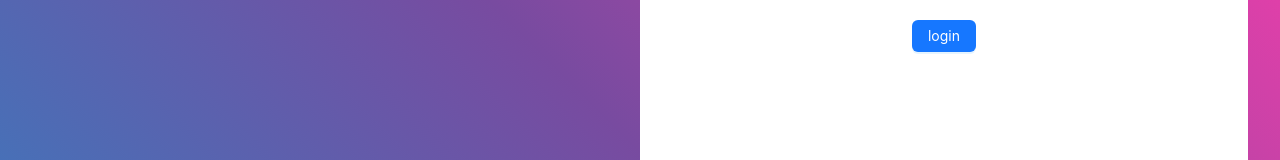
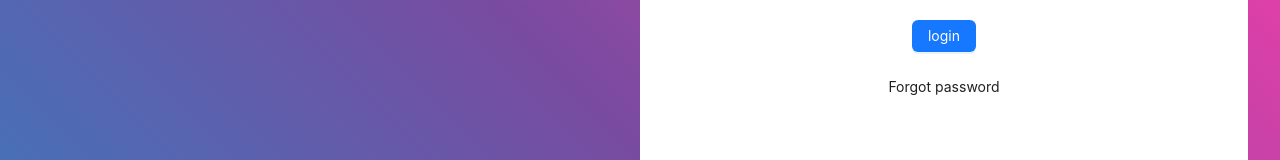
Before and after one commit to MuhammadAsif46/Authentication-with-Appwrite, a React (Vite) app: page / in a window 1280 px wide. Shown: the part 249-409 px from the top of the page. Built offline with nearby package versions, Linux system fonts and the light colour scheme; the HTML template or start-up script is replaced by a standard one.

Commit message:
forget password work 80% complete

```diff
--- a/src/components/Login/AntdForm/AntdForm.jsx
+++ b/src/components/Login/AntdForm/AntdForm.jsx
@@ -30,7 +30,7 @@ const AntdForm = () => {
   console.log(error);
   return (
     <>
-    {error && <div className="text-red-700">{error}</div>}
+      {error && <div className="text-red-600">{error}</div>}
       <Form
         name="basic"
         initialValues={{
@@ -94,6 +94,15 @@ const AntdForm = () => {
             login
           </Button>
         </Form.Item>
+
+        <div>
+          <Link
+            to="/update-password"
+            className="text-blue-800 hover:bg-slate-300 p-2 rounded-lg hover:text-blue-700"
+          >
+            Forgot password
+          </Link>
+        </div>
       </Form>
     </>
   );
--- a/src/components/Profile/Profile.jsx
+++ b/src/components/Profile/Profile.jsx
@@ -1,6 +1,6 @@
 import React, { useEffect, useState } from "react";
 import boyImage from "../../assets/boy.jpg";
-import { useNavigate } from "react-router-dom";
+import { useNavigate, Link } from "react-router-dom";
 import { account } from "../../appwrite/appwriteConfig";
 
 const Profile = () => {
@@ -28,7 +28,7 @@ const Profile = () => {
 
   return (
     <>
-      {isLoggedIn ? (
+      {isLoggedIn && isLoggedIn ? (
         <>
           <h1 className="p-4 text-4xl text-white">Profile Page</h1>
           <div className="bg-white mx-auto gap-4 p-4 rounded-2xl w-[40%] flex flex-col justify-center items-center">
@@ -48,13 +48,6 @@ const Profile = () => {
               laboriosam ex nostrum.
             </p>
             <p className="text-xl">Hello {isLoggedIn.name}</p>
-            <div className="flex gap-3">
-              <button
-                className="btn btn-secondary rounded-full"
-                onClick={() => navigate("/update-password")}
-              >
-                Update Password
-              </button>
             <button
               className="btn btn-danger rounded-full"
               onClick={logoutHandler}
@@ -62,11 +55,10 @@ const Profile = () => {
               Logout
             </button>
           </div>
-          </div>
         </>
       ) : (
         <div className="bg-white p-4">
-          <p className="mt-4">
+          <p>
             Please Login To see Profile{" "}
             <Link to="/">
               <span className="bg-blue-600 p-2 cursor-pointer text-white rounded-md">
--- a/src/components/UpdatePassword/UpdatePasswordForm/UpdatePasswordForm.jsx
+++ b/src/components/UpdatePassword/UpdatePasswordForm/UpdatePasswordForm.jsx
@@ -1,14 +1,32 @@
 import React from "react";
 import { Button, Checkbox, Form, Input } from "antd";
-import { Link } from "react-router-dom";
+import { Link, useNavigate } from "react-router-dom";
+import { account } from "../../../appwrite/appwriteConfig";
 
-const onFinish = (values) => {
+const UpdatePasswordForm = () => {
+  const navigate = useNavigate();
+  const onFinish = async (values) => {
     console.log("Success:", values);
+
+    const { password } = values;
+
+    try {
+      const result = await account.updatePassword(
+        password, // password
+        "password" // oldPassword (optional)
+      );
+      console.log(result.password);
+      navigate("/profile");
+    } catch (error) {
+      console.log(error);
+    }
   };
+
   const onFinishFailed = (errorInfo) => {
     console.log("Failed:", errorInfo);
   };
-const UpdatePasswordForm = () => (
+
+  return (
     <Form
       name="basic"
       initialValues={{
@@ -18,7 +36,6 @@ const UpdatePasswordForm = () => (
       onFinishFailed={onFinishFailed}
       autoComplete="off"
     >
-
       <Form.Item
         name="password"
         rules={[
@@ -33,12 +50,12 @@ const UpdatePasswordForm = () => (
 
       <Form.Item
         name="oldpassword"
-      rules={[
-        {
-          required: true,
-          message: "Please input your oldpassword!",
-        },
-      ]}
+        // rules={[
+        //   {
+        //     required: true,
+        //     message: "Please input your oldpassword!",
+        //   },
+        // ]}
       >
         <Input.Password className="w-96" placeholder="Oldpassword(optional)" />
       </Form.Item>
@@ -50,4 +67,5 @@ const UpdatePasswordForm = () => (
       </Form.Item>
     </Form>
   );
+};
 export default UpdatePasswordForm;
```
Lines whose indentation alone changed are shown as unchanged.
